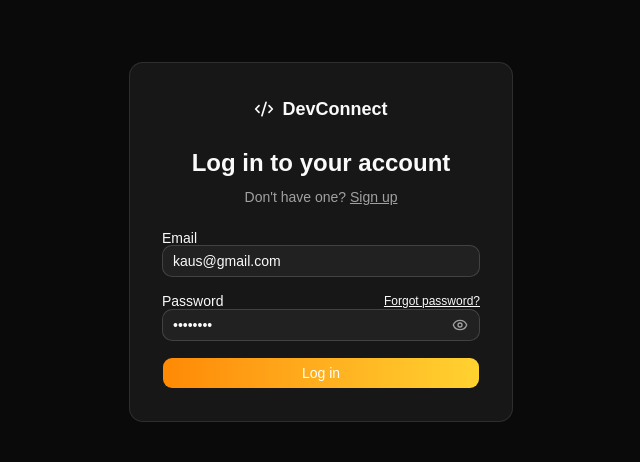
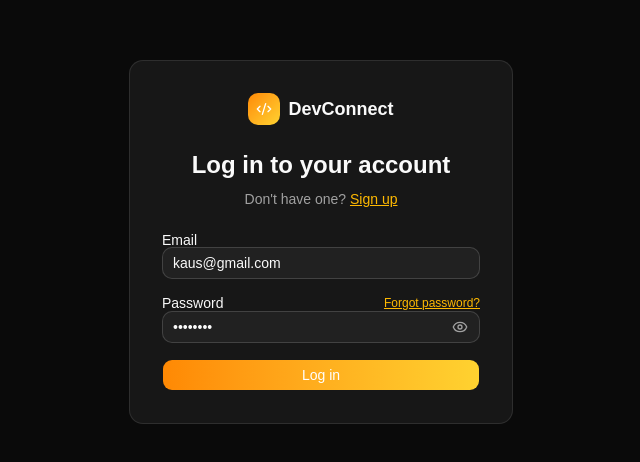
Before and after one commit to Kaushal-2001/DevConnect-frontend, a React (Vite) app: page /login in a window 1280 px wide. Shown: the part 158-620 px from the top of the page, without its empty margins (319-959 px from the left). Built offline with nearby package versions, Linux system fonts and the light colour scheme.

Commit message:
Redesign Login Page

```diff
--- a/src/pages/Login.jsx
+++ b/src/pages/Login.jsx
@@ -45,9 +45,11 @@ export function Login() {
     <div className="flex min-h-screen items-center justify-center bg-background p-6">
       {/* The Login Card */}
       <div className="w-full max-w-sm rounded-xl border border-border bg-card p-8">
-        {/* Logo */}
+        {/* Logo — icon in a gradient badge, matching the Navbar */}
         <div className="mb-6 flex items-center justify-center gap-2">
-          <Code2 className="h-5 w-5" />
+          <div className="flex h-8 w-8 items-center justify-center rounded-lg bg-gradient-to-br from-orange-400 to-amber-300">
+            <Code2 className="h-4 w-4 text-white" />
+          </div>
           <span className="text-lg font-bold">DevConnect</span>
         </div>
 
@@ -57,7 +59,7 @@ export function Login() {
         </h2>
         <p className="mb-6 text-center text-sm text-muted-foreground">
           Don't have one?{" "}
-          <Link to="/signup" className="font-medium underline">
+          <Link to="/signup" className="font-medium text-amber-400 underline">
             Sign up
           </Link>
         </p>
@@ -76,6 +78,7 @@ export function Login() {
               onChange={(e) => {
                 setEmail(e.target.value);
               }}
+              className="focus-visible:ring-2 focus-visible:ring-amber-400/50"
               required
             />
           </div>
@@ -84,9 +87,9 @@ export function Login() {
           <div className="mb-4">
             <div className="flex items-center justify-between">
               <Label htmlFor="password">Password</Label>
-              <Link to="/forgot-password" className="text-xs underline">
+              <span className="text-xs text-amber-400 underline">
                 Forgot password?
-              </Link>
+              </span>
             </div>
 
             {/* relative wrapper so we can place the eye icon inside the input */}
@@ -100,13 +103,13 @@ export function Login() {
                 onChange={(e) => {
                   setPassword(e.target.value);
                 }}
-                className="pr-10"
+                className="pr-10 focus-visible:ring-2 focus-visible:ring-amber-400/50"
                 required
               />
               <button
                 type="button"
                 onClick={togglePasswordVisibility}
-                className="absolute right-3 top-1/2 -translate-y-1/2 text-muted-foreground"
+                className="absolute right-3 top-1/2 -translate-y-1/2 text-muted-foreground transition hover:text-amber-400"
               >
                 {showPassword ? (
                   <EyeOff className="h-4 w-4" />
```
